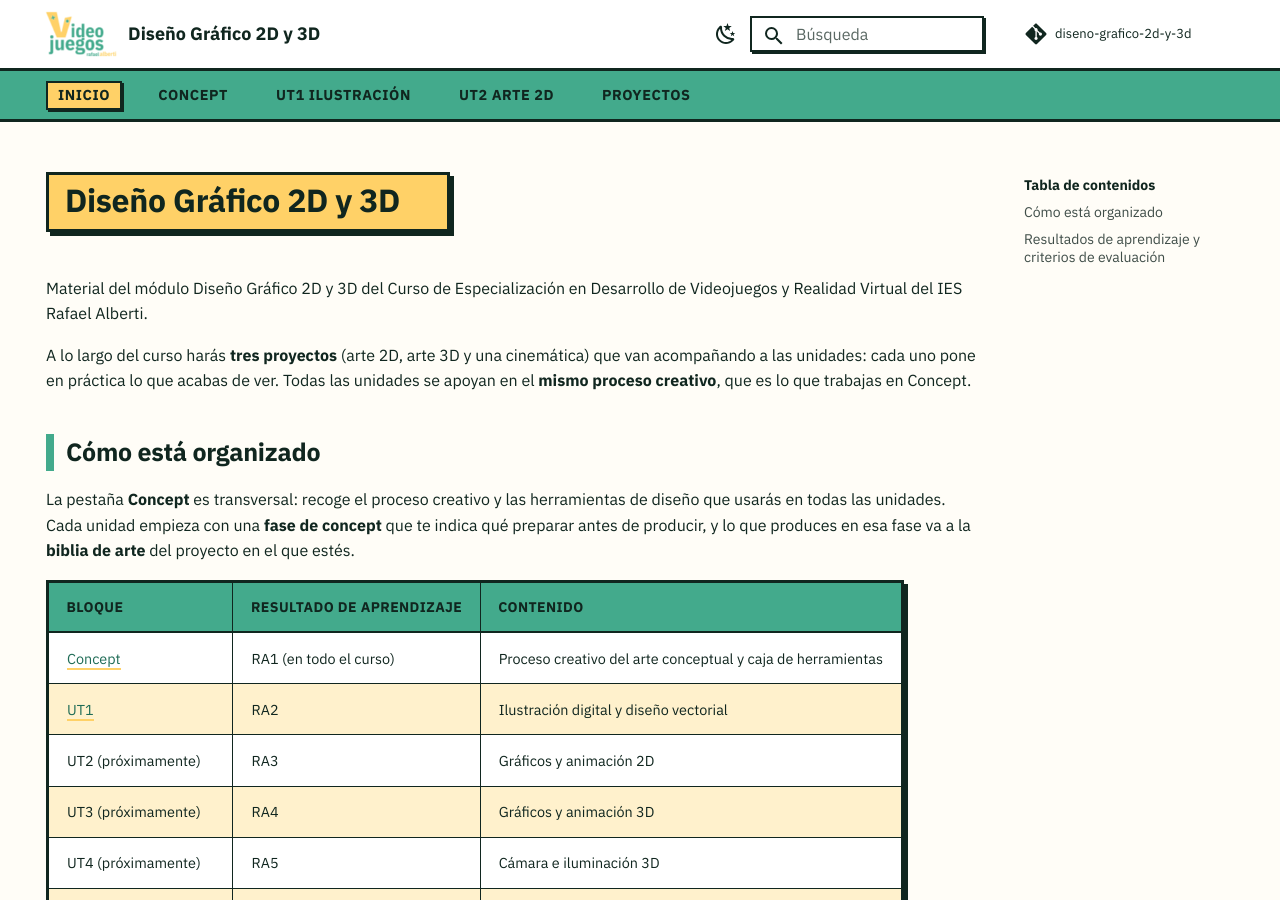
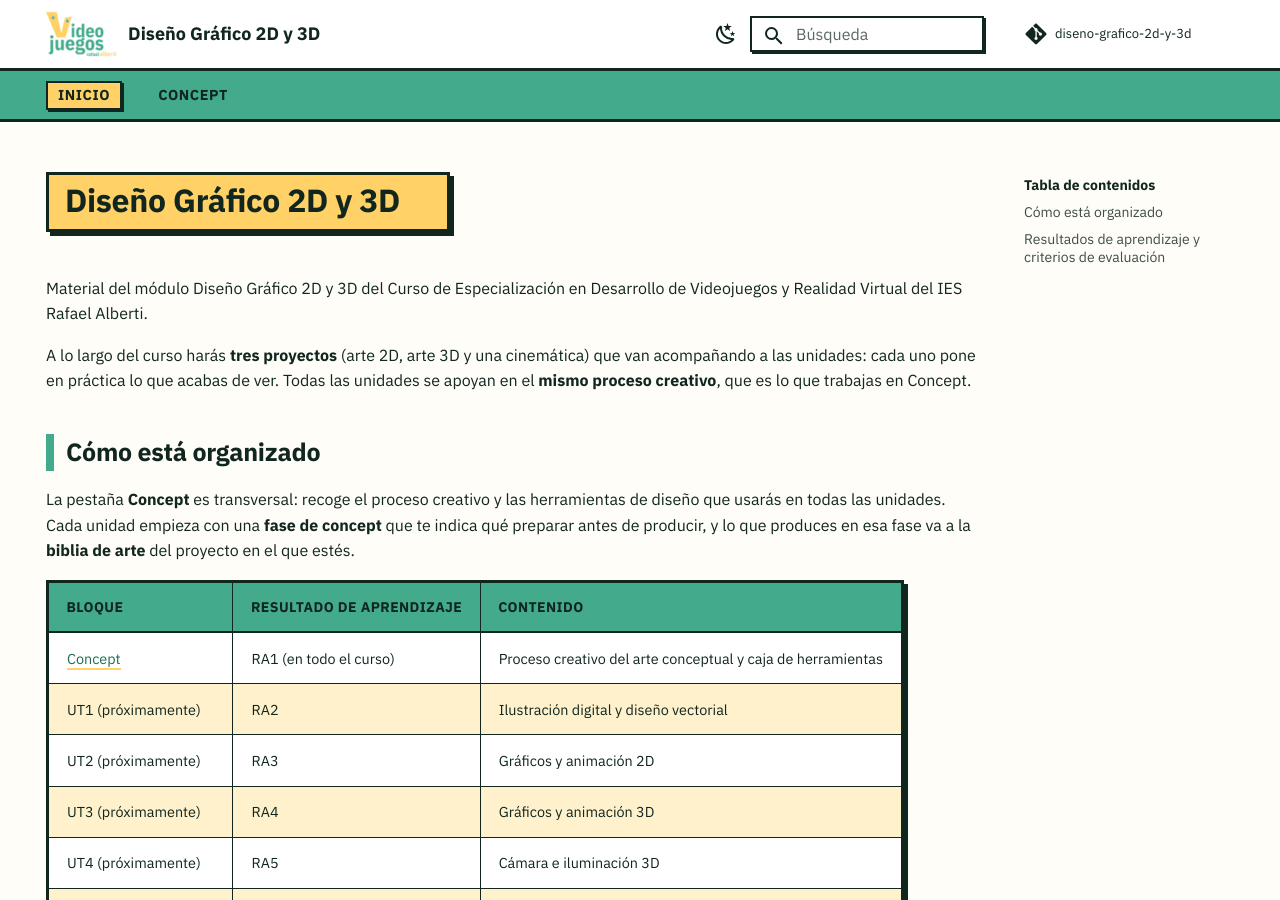
Before and after one commit to envasador/diseno-grafico-2d-y-3d, an MkDocs documentation site: the page built from docs/index.md, in a window 1280 px wide and 900 px high. Built offline with MkDocs 1.6.1 and Material for MkDocs 9.7.7, drawn with Linux system fonts in a browser that asks for light colours; comment, search, counter and statistics services are not loaded.

Commit message:
Arte | 26-27

```diff
--- a/docs/index.md
+++ b/docs/index.md
@@ -16,7 +16,7 @@ La pestaña **Concept** es transversal: recoge el proceso creativo y las herrami
 | Bloque | Resultado de aprendizaje | Contenido |
 |---|---|---|
 | [Concept](concept/index.md) | RA1 (en todo el curso) | Proceso creativo del arte conceptual y caja de herramientas |
-| [UT1](ut1/index.md) | RA2 | Ilustración digital y diseño vectorial |
+| UT1 (próximamente) | RA2 | Ilustración digital y diseño vectorial |
 | UT2 (próximamente) | RA3 | Gráficos y animación 2D |
 | UT3 (próximamente) | RA4 | Gráficos y animación 3D |
 | UT4 (próximamente) | RA5 | Cámara e iluminación 3D |
@@ -88,4 +88,4 @@ El módulo (código 5049, 9 créditos ECTS) está definido en el Real Decreto 26
     - g) Se han identificado las diferencias entre iluminación dinámica y estática.
     - h) Se han utilizado diferentes configuraciones según el tipo de juego.
 
-[Empieza por Concept](concept/index.md){ .md-button .md-button--primary } [Ver proyectos](proyectos/index.md){ .md-button }
+[Empieza por Concept](concept/index.md){ .md-button .md-button--primary }
--- a/mkdocs.yml
+++ b/mkdocs.yml
@@ -59,6 +59,9 @@ markdown_extensions:
 # Secciones ocultas: se abren poco a poco. Para publicar una unidad,
 # borra su línea de exclude_docs y descomenta su bloque en nav.
 exclude_docs: |
+  /ut1/
+  /ut2/
+  /proyectos/
   /ut3/
   /ut4/
   /anexo-ui-ux/
@@ -78,21 +81,21 @@ nav:
       - Hojas de producción: concept/hojas-de-produccion.md
       - Perspectiva de género: concept/perspectiva-de-genero.md
       - Biblia de arte: concept/biblia-de-arte.md
-  - UT1 Ilustración:
-      - ut1/index.md
-      - Ilustrar con Affinity: ut1/01-ilustrar-con-affinity.md
-      - Del boceto a la ilustración: ut1/02-del-boceto-a-la-ilustracion.md
-  - UT2 Arte 2D:
-      - ut2/index.md
-      - El arte 2D: ut2/01-arte-2d.md
-      - Programas para pixel art: ut2/02-programas-pixel-art.md
-      - Tamaño de la imagen: ut2/03-tamano-de-la-imagen.md
-      - Tiles y sprite sheets: ut2/04-tiles-y-sprite-sheets.md
-      - Principios de animación: ut2/05-principios-de-animacion.md
-      - Animación de espera: ut2/06-animacion-de-espera.md
-      - Walking cycle: ut2/07-walking-cycle.md
-      - Animación de ataque: ut2/08-animacion-de-ataque.md
-      - Escenarios 2D: ut2/09-escenarios-2d.md
+#  - UT1 Ilustración:
+#      - ut1/index.md
+#      - Ilustrar con Affinity: ut1/01-ilustrar-con-affinity.md
+#      - Del boceto a la ilustración: ut1/02-del-boceto-a-la-ilustracion.md
+#  - UT2 Arte 2D:
+#      - ut2/index.md
+#      - El arte 2D: ut2/01-arte-2d.md
+#      - Programas para pixel art: ut2/02-programas-pixel-art.md
+#      - Tamaño de la imagen: ut2/03-tamano-de-la-imagen.md
+#      - Tiles y sprite sheets: ut2/04-tiles-y-sprite-sheets.md
+#      - Principios de animación: ut2/05-principios-de-animacion.md
+#      - Animación de espera: ut2/06-animacion-de-espera.md
+#      - Walking cycle: ut2/07-walking-cycle.md
+#      - Animación de ataque: ut2/08-animacion-de-ataque.md
+#      - Escenarios 2D: ut2/09-escenarios-2d.md
 #  - UT3 Arte 3D:
 #      - ut3/index.md
 #      - Introducción a Blender: ut3/01-introduccion-3d-blender.md
@@ -107,8 +110,8 @@ nav:
 #      - Leyes de UX: anexo-ui-ux/02-leyes-ux.md
 #      - El HUD: anexo-ui-ux/03-hud.md
 #      - Diseño de producto aplicado: anexo-ui-ux/04-diseno-de-producto-aplicado.md
-  - Proyectos:
-      - proyectos/index.md
-      - Proyecto 1 · Arte 2D: proyectos/proyecto-2d.md
+#  - Proyectos:
+#      - proyectos/index.md
+#      - Proyecto 1 · Arte 2D: proyectos/proyecto-2d.md
 #      - Proyecto 2 · Arte 3D: proyectos/proyecto-3d.md
 #      - Proyecto 3 · Cinemática: proyectos/proyecto-cinematica.md
```
Also changed, not shown: docs/concept/index.md (+1 -1 lines), docs/concept/proceso-creativo.md (+1 -1 lines).
